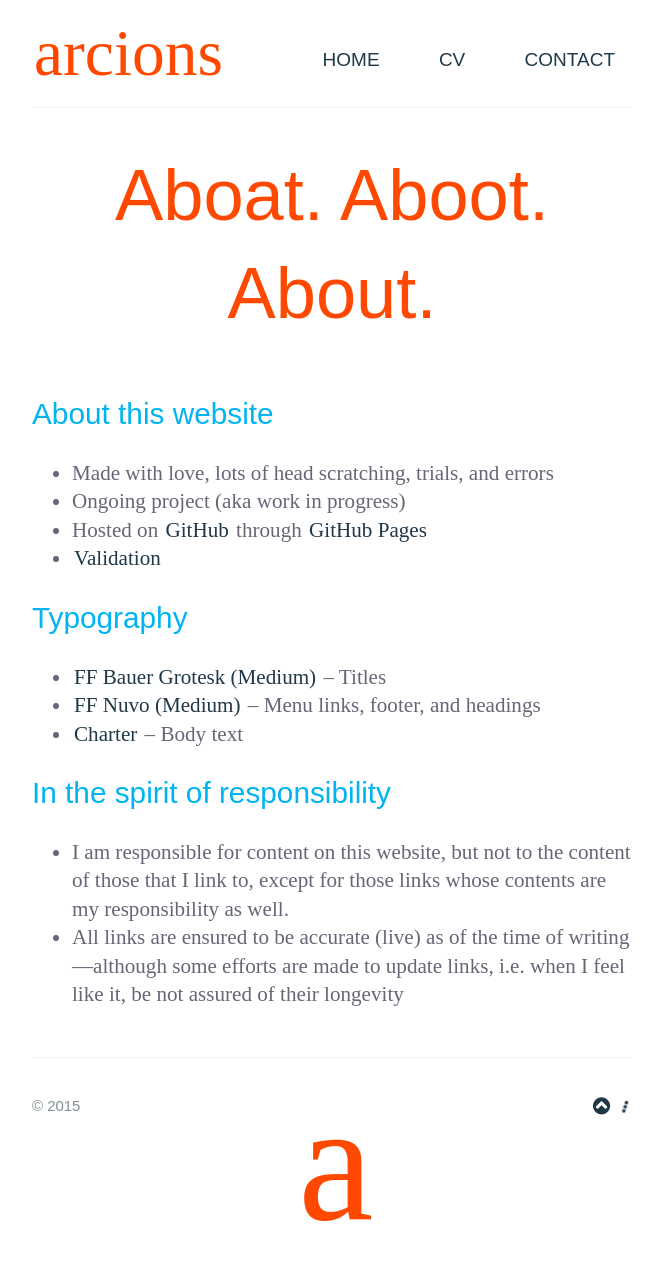
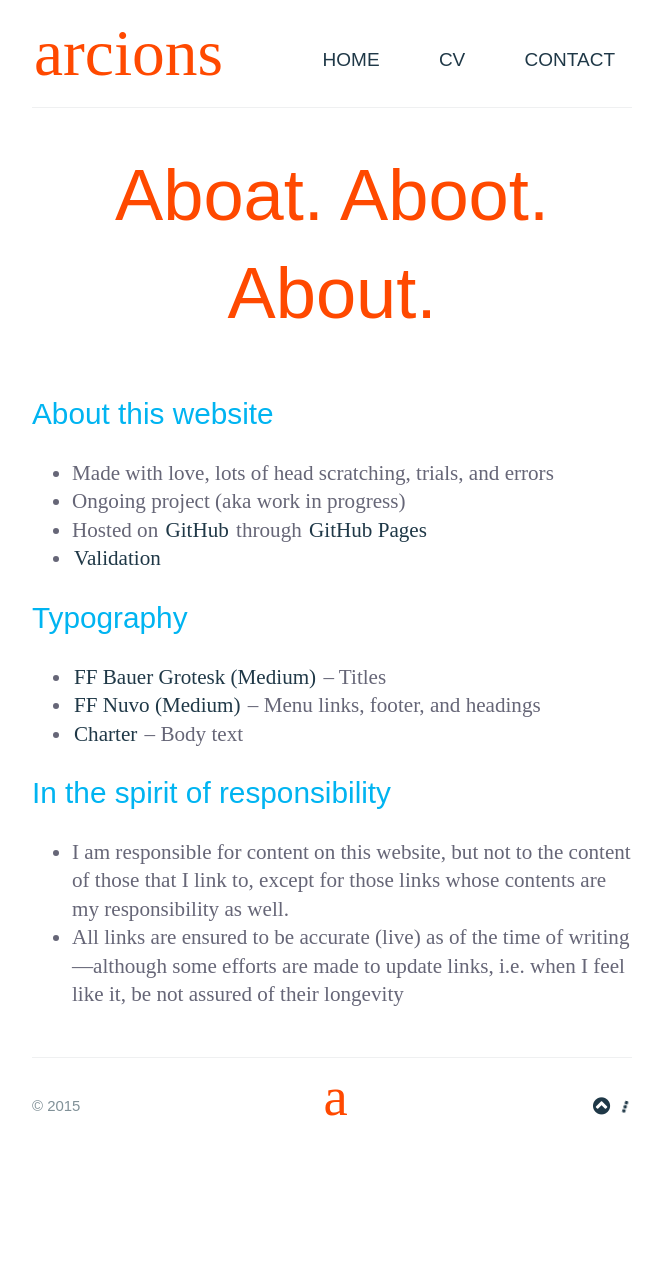
Before and after one commit to arcions/arcions.github.io, a Jekyll site: the page built from about/index.html, in a window 1280 px wide. Shown: the whole page, without its empty margins (308-970 px from the left). Built offline with Jekyll 4.4.1, drawn with Linux system fonts in a browser that asks for light colours; nearby versions of some CDN libraries; some web fonts are replaced; Markdown is read by kramdown in place of the engine named in the settings; after the commit the page ends 1148 px from its top, so only the background shows below that.

Commit message:
Update main.css

```diff
--- a/stylesheets/main.css
+++ b/stylesheets/main.css
@@ -408,21 +408,18 @@ h6 {
     .site-footer {
       font-size: 1.1rem; }
     .site-footer-owner {
-      font-size: 3.1em;
       margin-top:-41px;
       padding-top:-41px; } }
   @media screen and (min-width: 42em) and (max-width: 64em) {
     .site-footer {
       font-size: 1.1rem; }
     .site-footer-owner {
-      font-size: 2.5em;
       margin-top:-31px;
       padding-top:-31px; } }
   @media screen and (max-width: 42em) {
     .site-footer {
       font-size: 1.1rem; }
     .site-footer-owner {
-      font-size: 2em;
       margin-top:-27px;
       padding-top:-27px; } }
 
```
